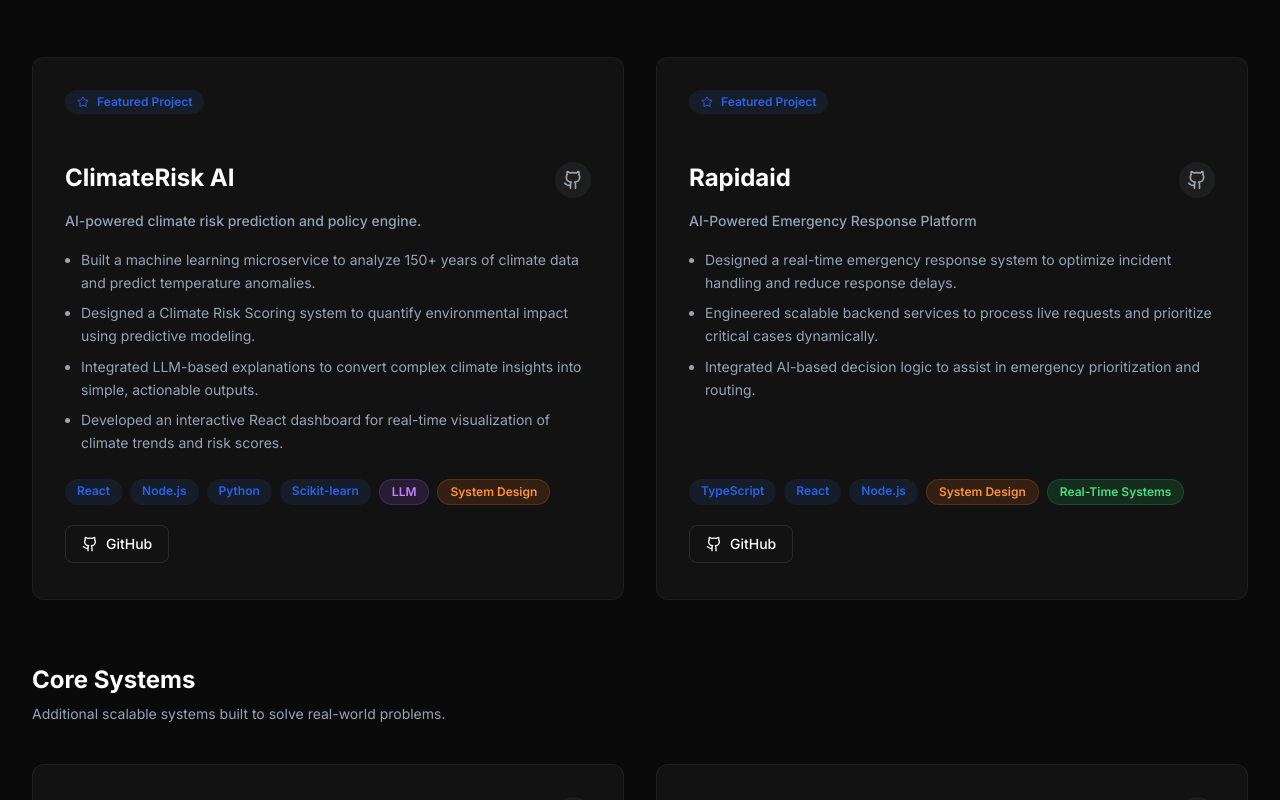
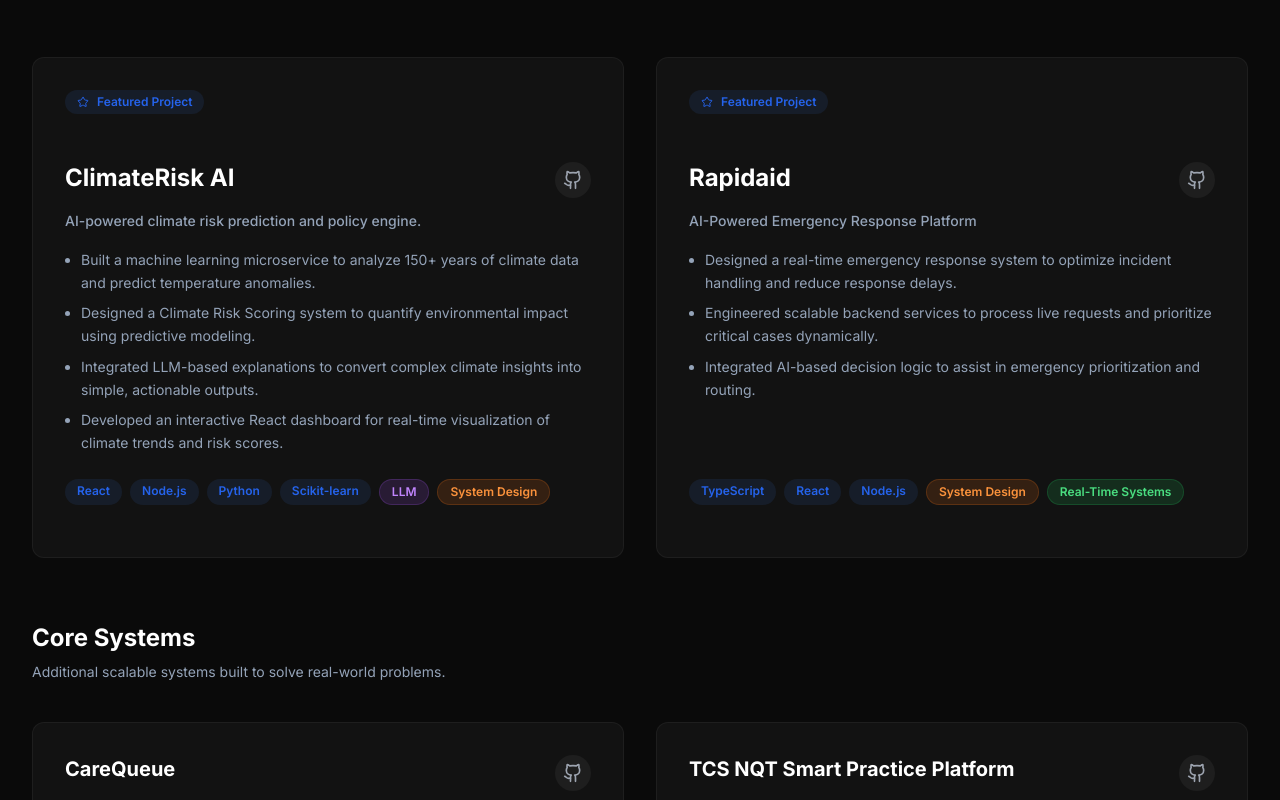
Before and after one commit to imohammedyasin05/yasin-portfolio, a React (Vite) app: page / in a window 1280 px wide. Shown: the part 2460-3260 px from the top of the page. Built offline with nearby package versions, Linux system fonts and the light colour scheme.

Commit message:
feat: remove bottom GitHub button, enhance icon with tooltip and glow, add Y favicon

```diff
--- a/components/Projects.tsx
+++ b/components/Projects.tsx
@@ -41,10 +41,14 @@
               href={project.github}
               target="_blank"
               rel="noopener noreferrer"
-              className="p-2 bg-white/5 rounded-full hover:bg-white/10 hover:text-white text-gray-400 transition-colors flex-shrink-0"
-              aria-label="View on GitHub"
+              className="relative group/gh p-2 bg-white/5 rounded-full hover:bg-brand-blue/20 hover:text-brand-blue hover:scale-110 hover:shadow-[0_0_12px_rgba(59,130,246,0.4)] text-gray-400 transition-all duration-200 flex-shrink-0"
+              aria-label="View Source Code"
             >
               <Github className="w-5 h-5" />
+              {/* Tooltip */}
+              <span className="pointer-events-none absolute -bottom-8 right-0 whitespace-nowrap rounded-md bg-gray-900 border border-white/10 px-2 py-1 text-xs text-gray-300 opacity-0 group-hover/gh:opacity-100 transition-opacity duration-200 z-10">
+                View Source Code
+              </span>
             </a>
           )}
         </div>
@@ -62,25 +66,15 @@
         </ul>
 
         {/* Tech Stack */}
-        <div className="flex flex-wrap gap-2 mb-5">
+        <div className="flex flex-wrap gap-2 mb-4">
           {project.tech.map((tech, tIndex) => (
             <TechBadge key={tIndex} label={tech} />
           ))}
         </div>
 
-        {/* Action Buttons */}
-        <div className="flex flex-wrap gap-3 mt-auto">
-          {project.github && (
-            <a
-              href={project.github}
-              target="_blank"
-              rel="noopener noreferrer"
-              className="inline-flex items-center gap-2 px-4 py-2 text-sm font-medium text-white border border-white/10 rounded-lg hover:bg-white/5 transition-colors"
-            >
-              <Github className="w-4 h-4" /> GitHub
-            </a>
-          )}
-          {project.liveDemo && (
+        {/* Live Demo (only shown when available) */}
+        {project.liveDemo && (
+          <div className="mt-auto pt-2">
             <a
               href={project.liveDemo}
               target="_blank"
@@ -89,8 +83,8 @@
             >
               <ExternalLink className="w-4 h-4" /> Live Demo
             </a>
-          )}
-        </div>
+          </div>
+        )}
       </div>
 
       {/* Decorative bottom bar */}
```
Also changed, not shown: public/favicon.svg.
